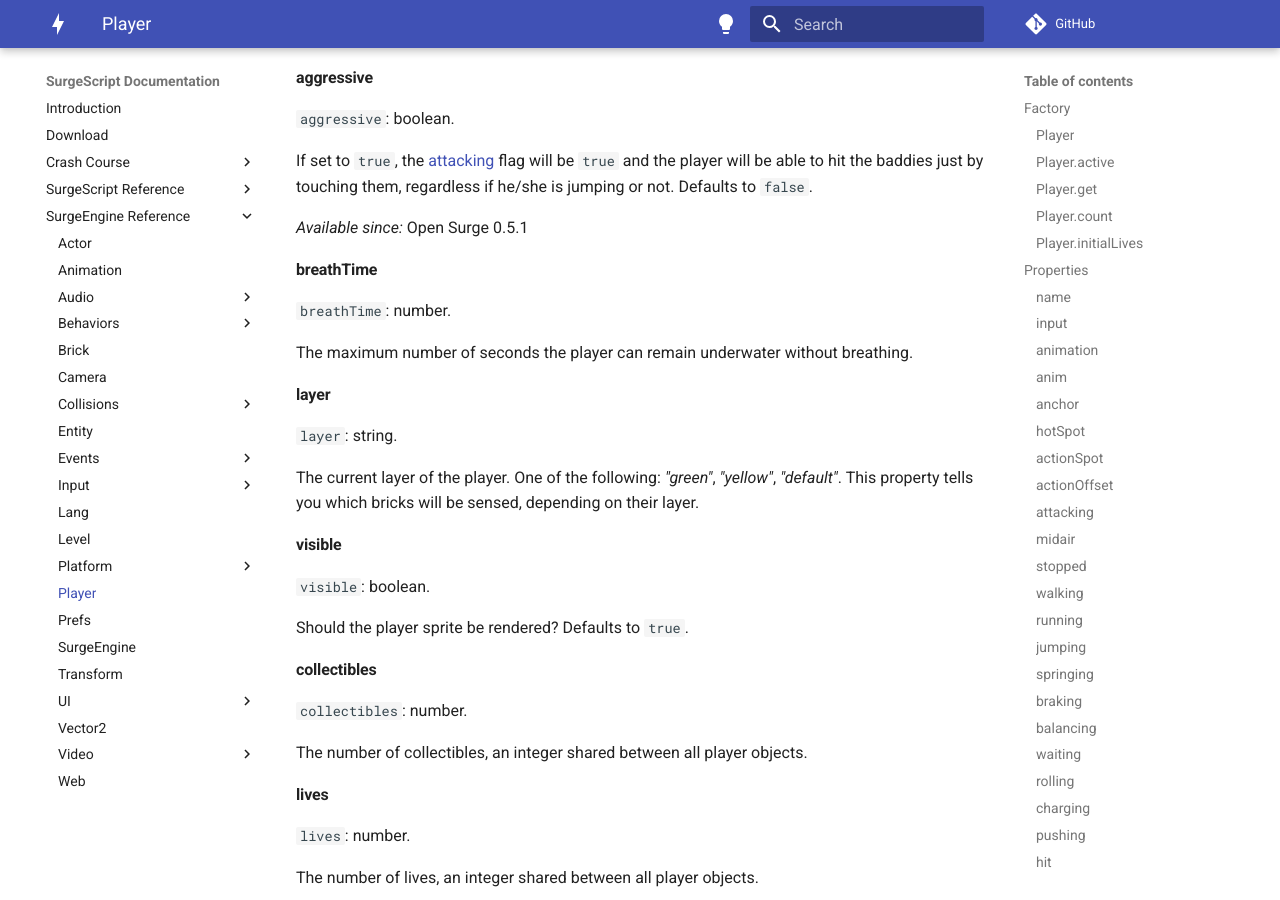
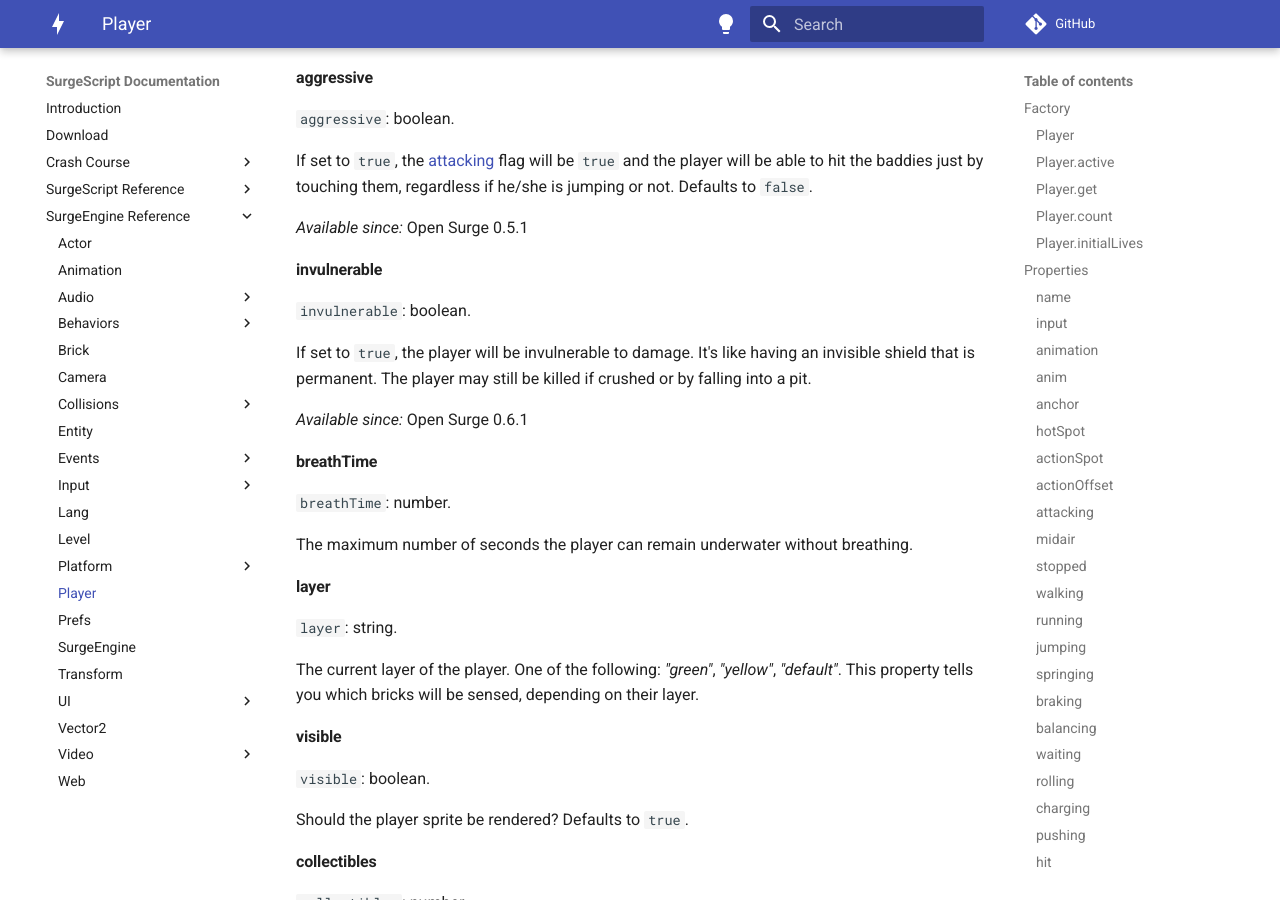
Before and after one commit to alemart/surgescript, an MkDocs documentation site: the page built from docs/engine/player.md, in a window 1280 px wide and 900 px high, scrolled down 8857 px. Built offline with MkDocs 1.6.1 and Material for MkDocs 9.7.7, drawn with Linux system fonts in a browser that asks for light colours; comment, search, counter and statistics services are not loaded.

Commit message:
Docs: add Player.invulnerable

```diff
--- a/docs/engine/player.md
+++ b/docs/engine/player.md
@@ -428,6 +428,14 @@ If set to `true`, the [attacking](#attacking) flag will be `true` and the player
 
 *Available since:* Open Surge 0.5.1
 
+#### invulnerable
+
+`invulnerable`: boolean.
+
+If set to `true`, the player will be invulnerable to damage. It's like having an invisible shield that is permanent. The player may still be killed if crushed or by falling into a pit.
+
+*Available since:* Open Surge 0.6.1
+
 #### breathTime
 
 `breathTime`: number.
```
